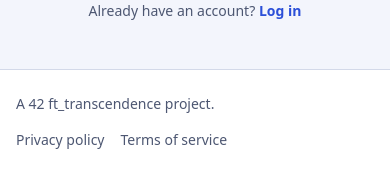
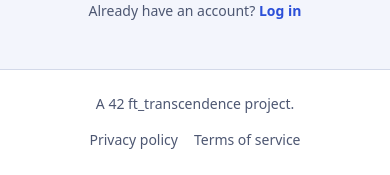
Before and after one commit to tawbinho/ft_transcendence, a React (Vite) app in the folder frontend/: page /signup in a window 390 px wide. Shown: the part 802-977 px from the top of the page. Built offline with nearby package versions, Linux system fonts and the light colour scheme; no server answers.

Commit message:
center the footer, fix the signup name field and update the docs
- center the footer line and its links on desktop and phones
- mark the signup display name as a nickname so the browser stops
  offering saved passwords on it
- update the readme and how-it-works text and a few code comments

```diff
--- a/frontend/src/app/router.tsx
+++ b/frontend/src/app/router.tsx
@@ -92,7 +92,7 @@ const memberRoutes: RouteObject[] = [
   },
 ];
 
-/** The whole route table. Tests build their own router from it. */
+/** The whole route table. */
 export const routes: RouteObject[] = [
   {
     element: <AppLayout />,
--- a/frontend/src/features/backdrop/backdrop.css
+++ b/frontend/src/features/backdrop/backdrop.css
@@ -5,8 +5,8 @@
    Each background is drawn on one fixed layer behind everything (body::before, z-index -1):
    it never takes a click, never scrolls with the page and never moves. Only the color tokens
    are used (--c-fg, --c-primary), so every background follows light or dark mode and the
-   accent color by itself. The strengths below are small on purpose: backdrop.test.ts checks
-   that every text color keeps 4.5:1 on the strongest pixel of each background.
+   accent color by itself. The strengths below are small on purpose, so every text color
+   keeps 4.5:1 on the strongest pixel of each background.
 
    The small previews in Settings (data-backdrop-preview) use the same rules.
    --------------------------------------------------------------------------- */
--- a/frontend/src/features/game/bot/bot.ts
+++ b/frontend/src/features/game/bot/bot.ts
@@ -32,9 +32,9 @@ const PROFILES: Record<Difficulty, Profile> = {
 };
 
 export interface ChooseMoveOptions {
-  /** Random numbers in [0, 1); injectable so tests are reproducible. */
+  /** Random numbers in [0, 1); injectable so a game can be reproduced. */
   random?: () => number;
-  /** Clock in milliseconds; injectable for tests. */
+  /** Clock in milliseconds; injectable like `random`. */
   now?: () => number;
   /** Overrides the difficulty's thinking time. */
   timeBudgetMs?: number;
--- a/frontend/src/features/game/bot/client.ts
+++ b/frontend/src/features/game/bot/client.ts
@@ -17,7 +17,7 @@ interface Pending {
 
 /**
  * Asks a Web Worker for the computer's moves. Where workers are unavailable
- * (tests, very old browsers) or the worker fails to start, the same search
+ * (very old browsers) or the worker fails to start, the same search
  * runs on the main thread instead.
  */
 export function createBotClient(): BotClient {
--- a/frontend/src/layout/Footer.tsx
+++ b/frontend/src/layout/Footer.tsx
@@ -5,9 +5,9 @@ export function Footer() {
   const { t } = useTranslation();
   return (
     <footer className="border-t border-border bg-surface">
-      <div className="mx-auto flex max-w-6xl flex-wrap items-center gap-x-6 gap-y-3 px-4 py-6 text-sm text-muted">
+      <div className="mx-auto flex max-w-6xl flex-wrap items-center justify-center gap-x-6 gap-y-3 px-4 py-6 text-center text-sm text-muted">
         <p>{t('footer.project')}</p>
-        <nav className="flex flex-wrap gap-x-4 gap-y-2" aria-label={t('footer.nav')}>
+        <nav className="flex flex-wrap justify-center gap-x-4 gap-y-2" aria-label={t('footer.nav')}>
           <Link to="/privacy" className="py-1 hover:text-fg hover:underline">
             {t('footer.privacy')}
           </Link>
--- a/frontend/src/lib/api/http.ts
+++ b/frontend/src/lib/api/http.ts
@@ -22,7 +22,7 @@ export interface ApiResponse {
   payload: unknown;
 }
 
-/** Something that answers API calls: the network, or a fake backend in tests. */
+/** Something that answers API calls: the network. */
 export type Transport = (request: ApiRequest) => Promise<ApiResponse>;
 
 const API_PREFIX = '/api';
--- a/frontend/src/pages/auth/SignupPage.tsx
+++ b/frontend/src/pages/auth/SignupPage.tsx
@@ -96,7 +96,7 @@ export function SignupPage() {
           }}
           error={shown('displayName') ?? (nameTaken ? errorMessage(signup.error) : null)}
           hint={t('auth.displayNameHint')}
-          autoComplete="username"
+          autoComplete="nickname"
           maxLength={20}
           required
         />
--- a/frontend/src/pages/play/offline/session.ts
+++ b/frontend/src/pages/play/offline/session.ts
@@ -28,7 +28,7 @@ export function startingValues(): SetupValues {
   return { settings: loadLastSettings(), difficulty: 'medium', firstPlayer: 'you', names: ['', ''] };
 }
 
-/** Turns the form into a game. `random` is a parameter so tests can decide who starts. */
+/** Turns the form into a game. `random` is a parameter so the caller can decide who starts. */
 export function buildSession(mode: Mode, values: SetupValues, random: () => number = Math.random): Session {
   let opponent: Opponent = { kind: 'human' };
   if (mode === 'computer') {
--- a/frontend/src/styles/index.css
+++ b/frontend/src/styles/index.css
@@ -6,8 +6,7 @@
 /* ---------------------------------------------------------------------------
    Design tokens: every color the UI uses, for light and dark mode.
    Components use them through Tailwind classes such as bg-surface or text-muted.
-   Every text and background pair below keeps a contrast of at least 4.5:1
-   (styles/tokens.test.ts checks it).
+   Every text and background pair below keeps a contrast of at least 4.5:1.
 
    [data-theme='light'] is listed next to :root so that a part of a page can
    switch to the light theme on its own.
```
Also changed, not shown: 2 other files (tests, documents, lock files or other folders).
